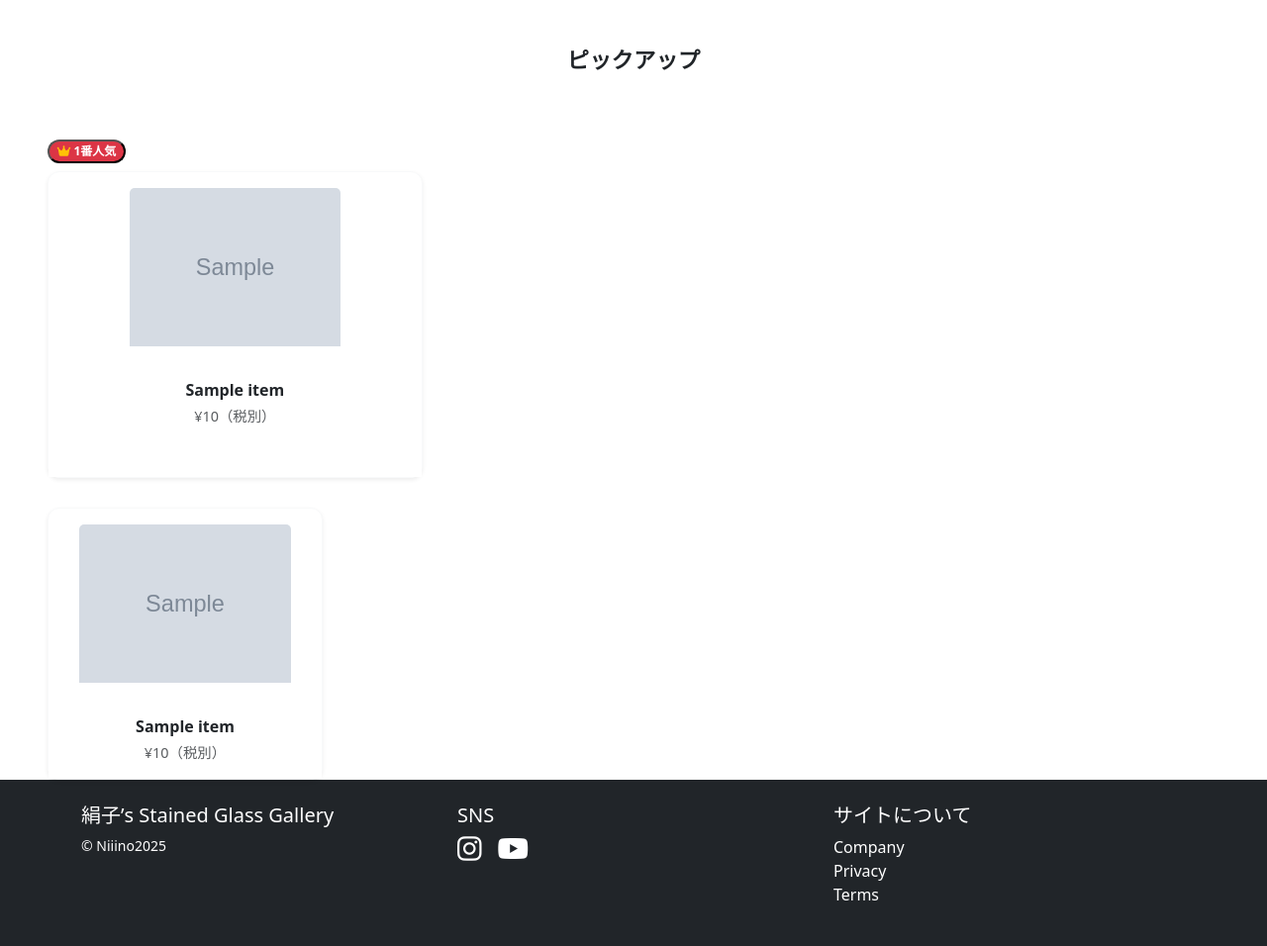
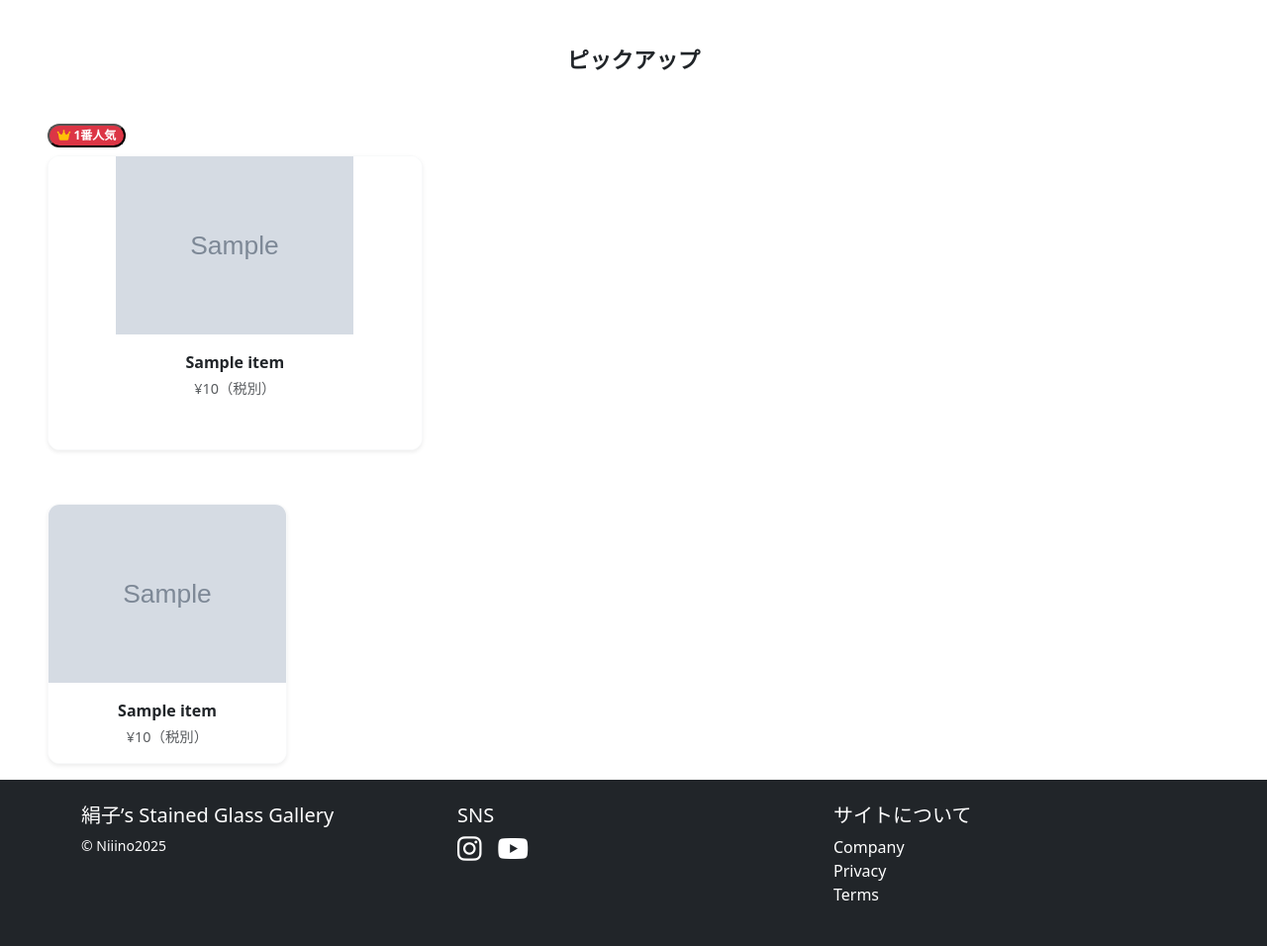
Before and after one commit to kentN1128/Kinuchan, a Django app: page / in a window 1280 px wide. Shown: the part 400-1356 px from the top of the page at 99% size. Run offline with Django 5.2, Linux system fonts and the light colour scheme; tables that the repository leaves empty hold one stand-in row (values such as "Sample post"); grey boxes marked "Sample" are stand-in pictures; some libraries are stand-ins or nearby versions.

Commit message:
item card

```diff
--- a/static/css/style.css
+++ b/static/css/style.css
@@ -52,3 +52,12 @@
 .text-orange {
   color: orange;
 }
+
+.card {
+  border-radius: 12px;
+  overflow: hidden;
+}
+.card img {
+  display: block;
+  margin: 0 auto;
+}
--- a/templates/pages/index.html
+++ b/templates/pages/index.html
@@ -12,7 +12,8 @@
   <div class="row">
     {% for object in POPULAR_ITEMS %}
       {% if forloop.counter <= 3 %}
-        <div class="col-6 col-lg-4 my-3">
+      <div class="col-12 col-sm-6 col-md-4 col-lg-4 mb-4 d-flex">
+        <div class="w-100">
           <button type="button" class="badge bg-danger rounded-pill mb-2">
             {% if forloop.counter == 1 %}
               <i class="fa-solid fa-crown text-warning"></i>
@@ -25,17 +26,19 @@
           </button>
           {% include 'snippets/item_box.html' %}
         </div>
+      </div>
       {% endif %}
     {% endfor %}
   </div>
 
   <!-- 商品一覧 -->
-    <div class="row  mt-5">
+  <div class="row mt-5">
     {% for object in items %}
-        <div class="col-6 col-md-3">
+      <div class="col-6 col-md-4 col-lg-3 my-3 d-flex">
         {% include 'snippets/item_box.html' %}
       </div>
     {% endfor %}
   </div>
+
 </div>
 {% endblock %}
--- a/templates/pages/list.html
+++ b/templates/pages/list.html
@@ -6,8 +6,9 @@
   <div class="col-12 my-3">
     <h1 class="responsive-title">{{ title }}</h1>
   </div>
+
   {% for object in object_list %}
-  <div class="col-12 col-lg-3 my-3">
+  <div class="col-6 col-md-4 col-lg-3 my-3 d-flex">
     {% include 'snippets/item_box.html' %}
   </div>
   {% endfor %}
--- a/templates/snippets/item_box.html
+++ b/templates/snippets/item_box.html
@@ -1,20 +1,21 @@
-<a href="/items/{{object.pk}}/" class="text-decoration-none text-dark h-100 d-block">
-  <div class="card border-light shadow-sm h-100 text-center" style="border-radius: 12px;">
+<a href="/items/{{ object.pk }}/" class="text-decoration-none text-dark h-100 d-block">
+  <div class="card border-light shadow-sm h-100 text-center" style="border-radius: 12px; overflow: hidden;">
 
-    <div class="p-3">
+    <!-- 画像＋SOLD OUTラッパー -->
+    <div class="position-relative bg-white">
       <img src="{{ object.image.url }}"
-           class="card-img-top mx-auto d-block"
-           style="height: 160px; object-fit: contain; width: auto;"
-           alt="{{ object.name }}">
+           alt="{{ object.name }}"
+           style="width: 100%; height: 180px; object-fit: contain;" />
+
+      {% if object.stock == 0 %}
+      <div class="position-absolute top-0 start-0 w-100 h-100 d-flex justify-content-center align-items-center"
+           style="background-color: rgba(255, 255, 255, 0.7);">
+        <span class="sold-out-label fw-bold text-danger" style="font-size: 1.2rem;">SOLD OUT</span>
+      </div>
+      {% endif %}
     </div>
 
-    {% if object.stock == 0 %}
-    <div class="position-absolute top-0 start-0 w-100 h-100 d-flex  align-items-center"
-         style="background-color: rgba(255, 255, 255, 0.7); border-radius: 12px;">
-      <span class="sold-out-label fw-bold text-danger" style="font-size: 1.2rem;">SOLD OUT</span>
-    </div>
-    {% endif %}
-
+    <!-- 商品名・価格 -->
     <div class="card-body px-2 py-3 bg-white">
       <p class="fw-bold mb-1" style="font-size: 1rem;">{{ object.name }}</p>
       <p class="text-muted mb-0" style="font-size: 0.9rem;">¥{{ object.price }}（税別）</p>
```
Lines whose indentation alone changed are shown as unchanged.
